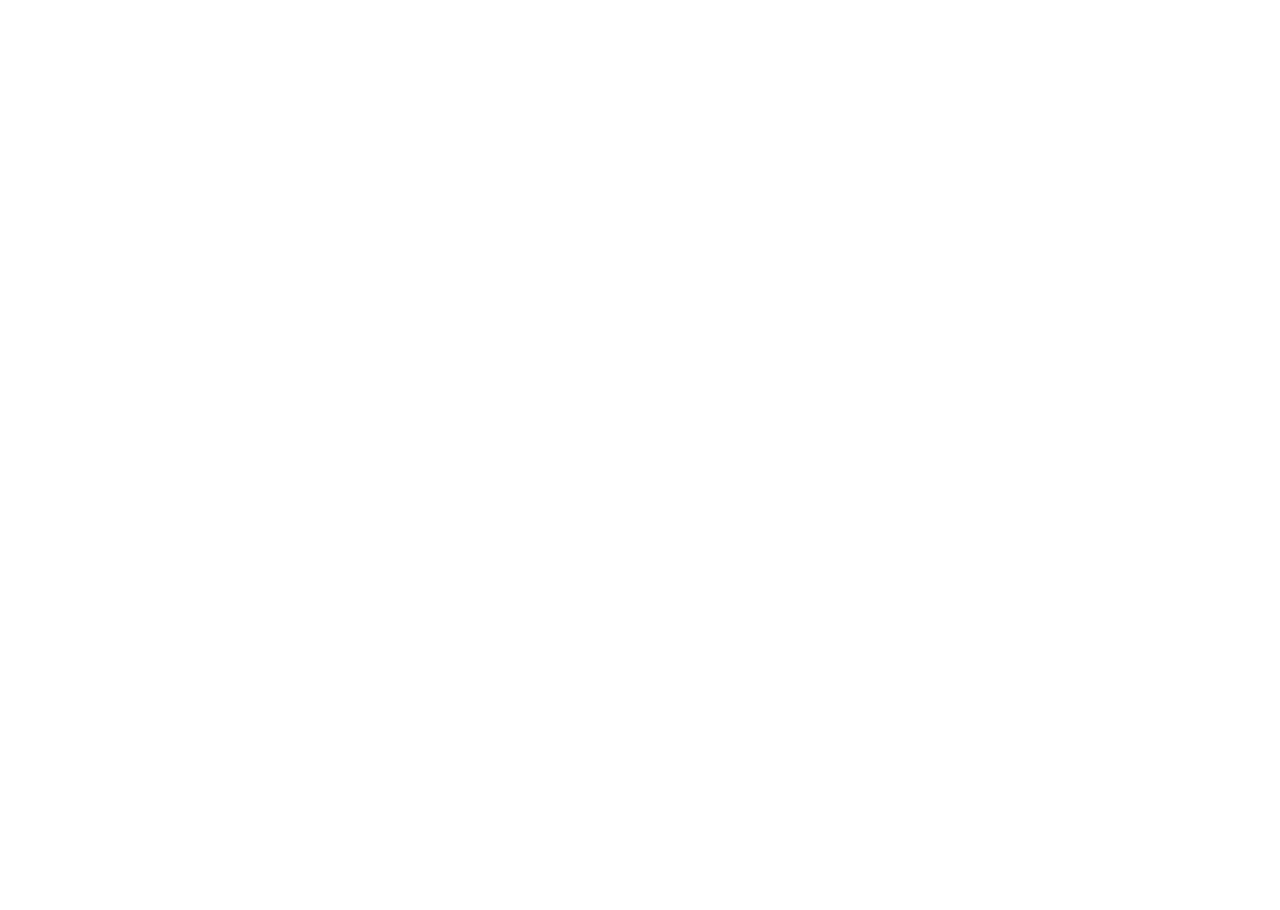
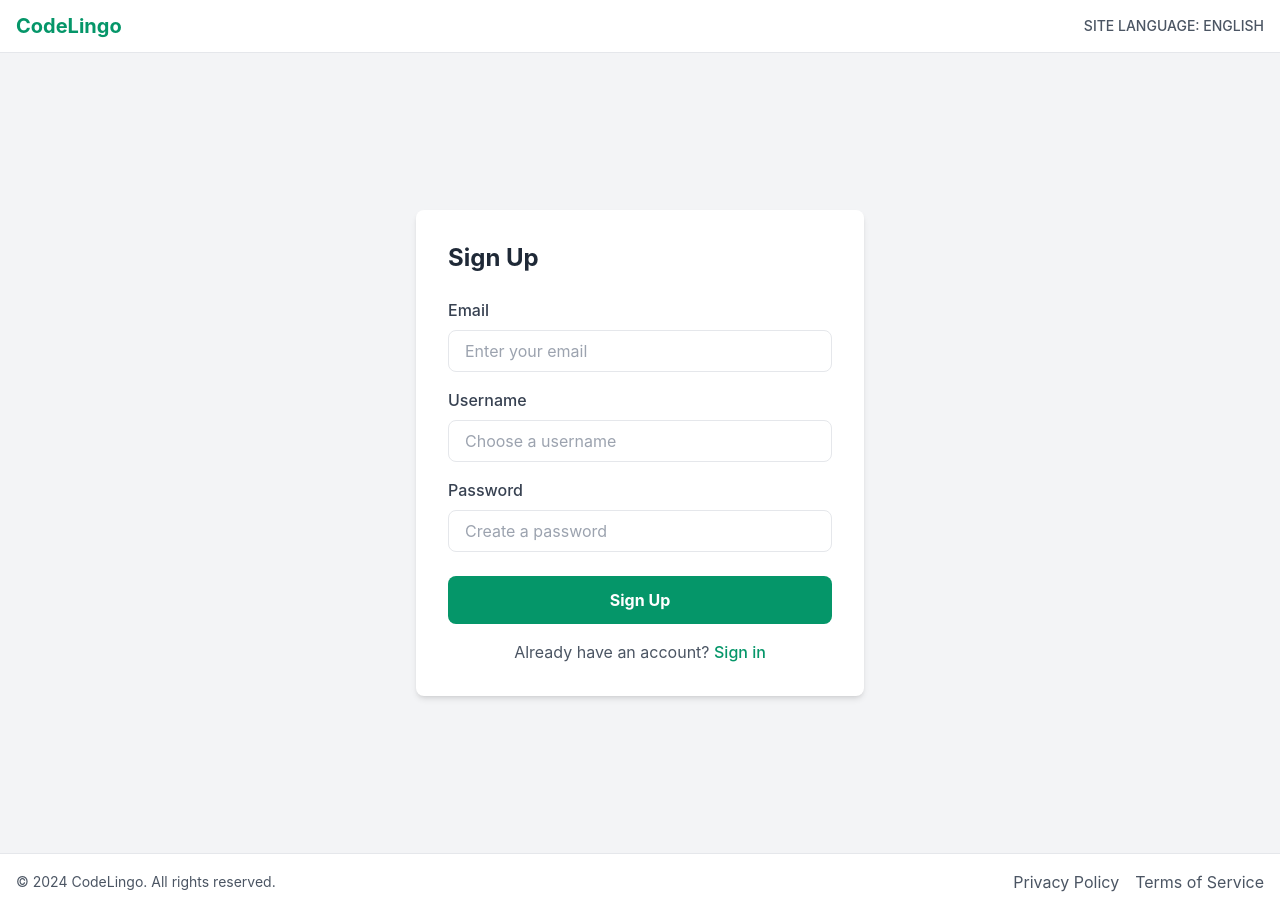
Before and after one commit to unr-capstone-group35/frontend, a Nuxt app: page /signup in a window 1280 px wide. Before the commit this address had no page. Before the commit the page ends 800 px from the top, so only its background shows below. Built offline with nearby package versions, Linux system fonts and the light colour scheme.

Commit message:
Built off of feature/landing-page branch, added sign in, sign up, start learning, and global headers/footers

```diff
--- a/app.vue
+++ b/app.vue
@@ -1,5 +1,27 @@
 <template>
-  <NuxtLayout>
+  <div id="app">
+    <Header />
     <NuxtPage />
-  </NuxtLayout>
+    <Footer />
+  </div>
 </template>
+
+<script>
+import Header from './components/Header.vue';  // Import header component
+import Footer from './components/Footer.vue';  // Import footer component
+
+export default {
+  components: {
+    Header,
+    Footer,
+  },
+};
+</script>
+
+<style>
+/* Global styles here */
+body {
+  margin: 0;
+  font-family: -apple-system, BlinkMacSystemFont, 'Segoe UI', 'Roboto', 'Oxygen', 'Ubuntu', 'Cantarell', 'Fira Sans', 'Droid Sans', 'Helvetica Neue', sans-serif;
+}
+</style>
--- /dev/null
+++ b/components/Footer.vue
@@ -0,0 +1,23 @@
+<template>
+  <footer class="bg-white border-t border-gray-200 py-4">
+    <div class="container mx-auto px-4 flex justify-between items-center">
+      <div>
+        <p class="text-gray-600 text-sm">© 2024 CodeLingo. All rights reserved.</p>
+      </div>
+      <div class="flex space-x-4">
+        <NuxtLink to="/privacy" class="text-gray-600 hover:text-emerald-600">Privacy Policy</NuxtLink>
+        <NuxtLink to="/terms" class="text-gray-600 hover:text-emerald-600">Terms of Service</NuxtLink>
+      </div>
+    </div>
+  </footer>
+</template>
+
+<script>
+export default {
+  name: 'Footer',
+};
+</script>
+
+<style scoped>
+/* additional styles */
+</style>
--- /dev/null
+++ b/components/Header.vue
@@ -0,0 +1,25 @@
+<!-- components/Header.vue -->
+<template>
+  <header class="border-b bg-white w-full">
+    <nav class="container mx-auto px-4 py-3 flex justify-between items-center">
+      <NuxtLink to="/" class="flex items-center gap-2">
+        <span class="font-bold text-xl text-emerald-600">CodeLingo</span>
+      </NuxtLink>
+      <div class="flex items-center gap-4">
+        <button class="text-gray-600 hover:text-gray-800 text-sm font-medium">
+          SITE LANGUAGE: ENGLISH
+        </button>
+      </div>
+    </nav>
+  </header>
+</template>
+
+<script>
+export default {
+  name: "Header",
+};
+</script>
+
+<style scoped>
+/* Additional styles */
+</style>
--- a/pages/index.vue
+++ b/pages/index.vue
@@ -1,24 +1,8 @@
 <template>
     <div class="min-h-screen bg-gradient-to-b from-white to-green-50 flex flex-col">
-      <header class="border-b bg-white">
-        <nav
-          class="container mx-auto px-4 py-3 flex justify-between items-center"
-        >
-          <NuxtLink to="/" class="flex items-center gap-2">
-            <span class="font-bold text-xl text-emerald-600">CodeLingo</span>
-          </NuxtLink>
-          <div class="flex items-center gap-4">
-            <button class="text-gray-600 hover:text-gray-800 text-sm font-medium">
-              SITE LANGUAGE: ENGLISH
-            </button>
-          </div>
-        </nav>
-      </header>
 
       <main class="container mx-auto px-4 flex-1 flex items-center py-24">
-        <div
-          class="flex flex-col lg:flex-row items-center justify-between gap-12 max-w-6xl mx-auto"
-        >
+        <div class="flex flex-col lg:flex-row items-center justify-between gap-12 max-w-6xl mx-auto">
           <div class="lg:w-1/2 text-center lg:text-left order-2 lg:order-1">
             <h1 class="text-4xl lg:text-5xl font-bold text-gray-900 mb-6">
               The free, fun, and effective way to learn programming concepts!
@@ -28,30 +12,28 @@
               hands-on coding challenges.
             </p>
             <div class="flex flex-col sm:flex-row gap-4 max-w-md mx-auto lg:mx-0">
-              <button
+              <NuxtLink
+                to="/start-learning"
                 class="bg-emerald-600 hover:bg-emerald-700 text-white font-bold py-4 px-8 rounded-xl shadow-md transition-colors flex-1"
               >
                 START LEARNING
-              </button>
-              <button
-                class="border-2 border-emerald-600 text-emerald-600 hover:bg-emerald-50 font-bold py-4 px-8 rounded-xl transition-colors flex-1"
+              </NuxtLink>
+              <NuxtLink
+                to="/signin"
+                class="inline-flex items-center justify-center border-2 border-emerald-600 text-emerald-600 hover:bg-emerald-50 font-bold py-4 px-8 rounded-xl transition-colors flex-1"
               >
                 SIGN IN
-              </button>
+              </NuxtLink>
             </div>
           </div>
 
           <div class="lg:w-1/2 order-1 lg:order-2">
             <div class="relative">
-              <div
-                class="absolute inset-0 bg-gradient-to-br from-green-200 to-green-100 rounded-2xl transform -rotate-3"
-              ></div>
+              <div class="absolute inset-0 bg-gradient-to-br from-green-200 to-green-100 rounded-2xl transform -rotate-3"></div>
               <div class="relative bg-white p-8 rounded-2xl shadow-lg">
                 <div class="space-y-4">
                   <div class="flex items-center gap-4">
-                    <div
-                      class="w-12 h-12 bg-green-100 rounded-lg flex items-center justify-center"
-                    >
+                    <div class="w-12 h-12 bg-green-100 rounded-lg flex items-center justify-center">
                       <span class="text-2xl">💻</span>
                     </div>
                     <div class="flex-1">
@@ -71,4 +53,14 @@
         </div>
       </main>
     </div>
-  </template>
+</template>
+
+<script>
+export default {
+  name: 'IndexPage',
+};
+</script>
+
+<style scoped>
+/* additional styling */
+</style>
--- /dev/null
+++ b/pages/signin.vue
@@ -0,0 +1,78 @@
+<template>
+  <div class="min-h-screen bg-gray-100 flex flex-col">
+
+
+    <!-- Sign-in Form Container -->
+    <div class="flex-1 flex items-center justify-center w-full">
+      <div class="bg-white p-8 rounded-lg shadow-md max-w-md w-full">
+        <h2 class="text-2xl font-bold text-gray-800 mb-6">Sign In</h2>
+
+        <form @submit.prevent="handleSignIn">
+          <div class="mb-4">
+            <label class="block text-gray-700 font-medium mb-2" for="email">Email</label>
+            <input
+              v-model="email"
+              type="email"
+              id="email"
+              class="w-full px-4 py-2 border rounded-lg focus:outline-none focus:ring-2 focus:ring-emerald-600"
+              placeholder="Enter your email"
+              required
+            />
+          </div>
+
+          <div class="mb-6">
+            <label class="block text-gray-700 font-medium mb-2" for="password">Password</label>
+            <input
+              v-model="password"
+              type="password"
+              id="password"
+              class="w-full px-4 py-2 border rounded-lg focus:outline-none focus:ring-2 focus:ring-emerald-600"
+              placeholder="Enter your password"
+              required
+            />
+          </div>
+
+          <button
+            type="submit"
+            class="w-full bg-emerald-600 hover:bg-emerald-700 text-white font-bold py-3 px-6 rounded-lg transition-colors"
+          >
+            Sign In
+          </button>
+        </form>
+
+        <p class="mt-4 text-center text-gray-600">
+          Don't have an account?
+          <NuxtLink to="/signup" class="text-emerald-600 font-medium hover:underline">
+            Sign up
+          </NuxtLink>
+        </p>
+      </div>
+    </div>
+  </div>
+</template>
+
+<script>
+import Header from '@/components/Header.vue';
+
+export default {
+  components: {
+    Header
+  },
+  data() {
+    return {
+      email: '',
+      password: ''
+    };
+  },
+  methods: {
+    handleSignIn() {
+      // Implement sign-in logic here
+      alert(`Signing in with ${this.email}`);
+    }
+  }
+};
+</script>
+
+<style scoped>
+/* Add any additional styling here if needed */
+</style>
--- /dev/null
+++ b/pages/signup.vue
@@ -0,0 +1,90 @@
+<template>
+  <div class="min-h-screen bg-gray-100 flex flex-col">
+
+    <!-- Sign-up Form Container -->
+    <div class="flex-1 flex items-center justify-center w-full">
+      <div class="bg-white p-8 rounded-lg shadow-md max-w-md w-full">
+        <h2 class="text-2xl font-bold text-gray-800 mb-6">Sign Up</h2>
+
+        <form @submit.prevent="handleSignUp">
+          <div class="mb-4">
+            <label class="block text-gray-700 font-medium mb-2" for="email">Email</label>
+            <input
+              v-model="email"
+              type="email"
+              id="email"
+              class="w-full px-4 py-2 border rounded-lg focus:outline-none focus:ring-2 focus:ring-emerald-600"
+              placeholder="Enter your email"
+              required
+            />
+          </div>
+
+          <div class="mb-4">
+            <label class="block text-gray-700 font-medium mb-2" for="username">Username</label>
+            <input
+              v-model="username"
+              type="text"
+              id="username"
+              class="w-full px-4 py-2 border rounded-lg focus:outline-none focus:ring-2 focus:ring-emerald-600"
+              placeholder="Choose a username"
+              required
+            />
+          </div>
+
+          <div class="mb-6">
+            <label class="block text-gray-700 font-medium mb-2" for="password">Password</label>
+            <input
+              v-model="password"
+              type="password"
+              id="password"
+              class="w-full px-4 py-2 border rounded-lg focus:outline-none focus:ring-2 focus:ring-emerald-600"
+              placeholder="Create a password"
+              required
+            />
+          </div>
+
+          <button
+            type="submit"
+            class="w-full bg-emerald-600 hover:bg-emerald-700 text-white font-bold py-3 px-6 rounded-lg transition-colors"
+          >
+            Sign Up
+          </button>
+        </form>
+
+        <p class="mt-4 text-center text-gray-600">
+          Already have an account?
+          <NuxtLink to="/signin" class="text-emerald-600 font-medium hover:underline">
+            Sign in
+          </NuxtLink>
+        </p>
+      </div>
+    </div>
+  </div>
+</template>
+
+<script>
+import Header from '@/components/Header.vue';
+
+export default {
+  components: {
+    Header
+  },
+  data() {
+    return {
+      email: '',
+      username: '',
+      password: ''
+    };
+  },
+  methods: {
+    handleSignUp() {
+      // Implement sign-up logic
+      alert(`Signing up with ${this.email} and username ${this.username}`);
+    }
+  }
+};
+</script>
+
+<style scoped>
+/* Add any additional styling here if needed */
+</style>
--- /dev/null
+++ b/pages/start-learning.vue
@@ -0,0 +1,63 @@
+<template>
+  <div class="min-h-screen bg-gradient-to-b from-white to-green-50 flex flex-col">
+
+    <main class="container mx-auto px-4 flex-1 py-24">
+      <h1 class="text-4xl lg:text-5xl font-bold text-gray-900 text-center mb-12">
+        Choose a Topic to Start Learning
+      </h1>
+
+      <div class="flex flex-col lg:flex-row gap-12 justify-center">
+        <div class="bg-white p-8 rounded-lg shadow-md max-w-xs mx-auto">
+          <h2 class="text-2xl font-semibold text-gray-800 mb-4">Data Structures</h2>
+          <p class="text-gray-600 mb-4">
+            Learn about various data structures like arrays, linked lists, stacks, and queues.
+          </p>
+          <NuxtLink
+            to="/data-structures"
+            class="block text-center bg-emerald-600 hover:bg-emerald-700 text-white font-bold py-3 rounded-lg transition-colors"
+          >
+            Explore
+          </NuxtLink>
+        </div>
+
+        <div class="bg-white p-8 rounded-lg shadow-md max-w-xs mx-auto">
+          <h2 class="text-2xl font-semibold text-gray-800 mb-4">Algorithms</h2>
+          <p class="text-gray-600 mb-4">
+            Understand algorithm concepts like sorting, searching, and complexity analysis.
+          </p>
+          <NuxtLink
+            to="/algorithms"
+            class="block text-center bg-emerald-600 hover:bg-emerald-700 text-white font-bold py-3 rounded-lg transition-colors"
+          >
+            Explore
+          </NuxtLink>
+        </div>
+
+        <div class="bg-white p-8 rounded-lg shadow-md max-w-xs mx-auto">
+          <h2 class="text-2xl font-semibold text-gray-800 mb-4">Basics of Computer Science</h2>
+          <p class="text-gray-600 mb-4">
+            Start with foundational concepts like variables, data types, and control structures.
+          </p>
+          <NuxtLink
+            to="/basics"
+            class="block text-center bg-emerald-600 hover:bg-emerald-700 text-white font-bold py-3 rounded-lg transition-colors"
+          >
+            Explore
+          </NuxtLink>
+        </div>
+      </div>
+
+      <!-- Additional Topics can be added here -->
+    </main>
+  </div>
+</template>
+
+<script>
+export default {
+  name: 'StartLearning',
+};
+</script>
+
+<style scoped>
+/* Add any additional styling here if needed */
+</style>
```
